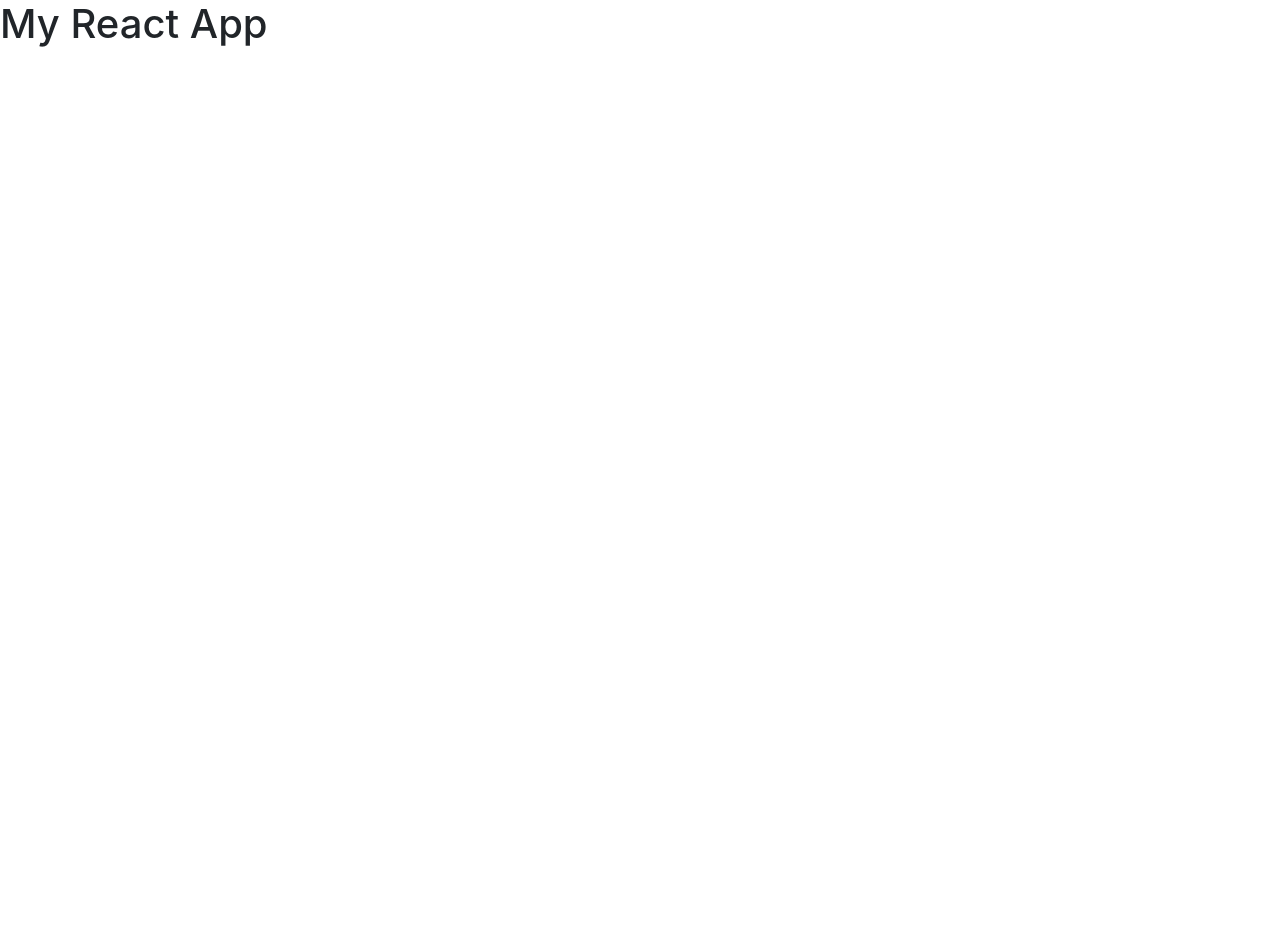
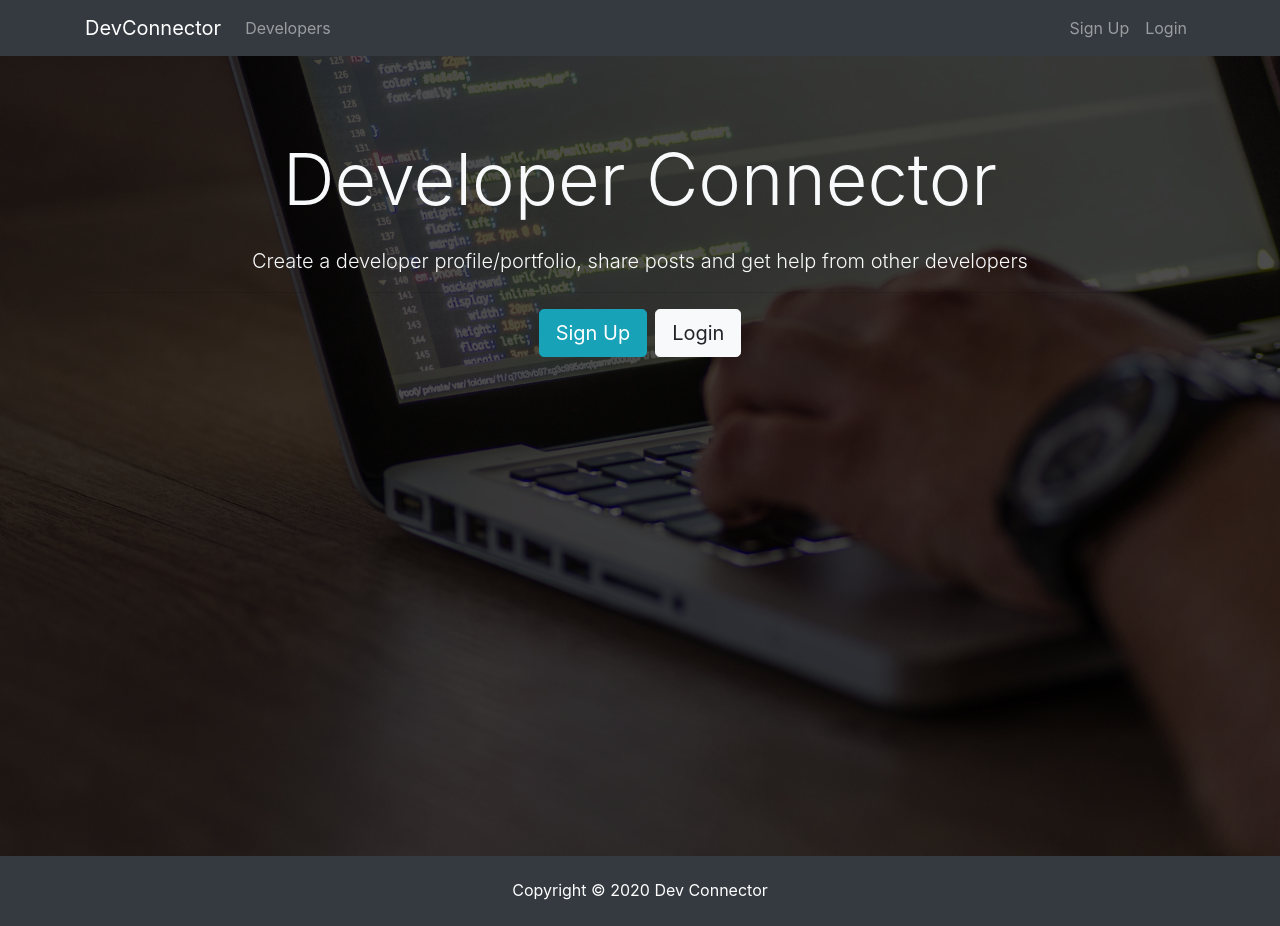
Before and after one commit to MaliJetal/MERN-APP, a React (Create React App) app in the folder client/: page / in a window 1280 px wide. Before the commit the page ends 800 px from the top, so only its background shows below. Built offline with nearby package versions, Linux system fonts and the light colour scheme.

Commit message:
Setup Login/Register Routes

```diff
--- a/client/package.json
+++ b/client/package.json
@@ -8,6 +8,7 @@
     "@testing-library/user-event": "^12.1.10",
     "react": "^17.0.1",
     "react-dom": "^17.0.1",
+    "react-router-dom": "^5.2.0",
     "react-scripts": "4.0.0",
     "web-vitals": "^0.2.4"
   },
@@ -17,7 +18,7 @@
     "test": "react-scripts test",
     "eject": "react-scripts eject"
   },
-  "proxy" : "http://localhost:3000",
+  "proxy": "http://localhost:3000",
   "eslintConfig": {
     "extends": [
       "react-app",
--- a/client/src/App.js
+++ b/client/src/App.js
@@ -1,12 +1,27 @@
+import React, {Component} from 'react';
+import {BrowserRouter as Router, Route} from 'react-router-dom';
+
 import './App.css';
+
+import Navbar from './components/layout/Navbar';
+import Footer from './components/layout/Footer';
+import Landing from './components/layout/Landing';
+import Login from './components/auth/Login';
+import Register from './components/auth/Register';
 
 function App() {
   return (
-    <div className="App">
-      <header className="App-header">
-       <h1>My React App</h1>
-      </header>
-    </div>
+    <Router>
+      <div className="App">
+        <Navbar />
+        <Route exact path = '/' component={Landing} />
+        <div className="container">
+          <Route exact path = '/Login' component = {Login} />
+          <Route exact path = '/Register' component = {Register} />
+        </div>
+        <Footer />
+      </div>
+    </Router>
   );
 }
 
--- /dev/null
+++ b/client/src/components/auth/Login.js
@@ -0,0 +1,12 @@
+import React, { Component } from 'react';
+
+class Login extends Component {
+  render() {
+    return (
+      <div>
+        <h1>Login</h1>
+      </div>
+    )
+  }
+}
+export default Login;
--- /dev/null
+++ b/client/src/components/auth/Register.js
@@ -0,0 +1,12 @@
+import React, { Component } from 'react'
+
+class Register extends Component {
+  render() {
+    return (
+      <div>
+        <h1>Register</h1>
+      </div>
+    )
+  }
+}
+export default Register;
--- /dev/null
+++ b/client/src/components/layout/Footer.js
@@ -0,0 +1,9 @@
+import React from 'react'
+
+export default function Footer() {
+  return (
+    <footer className="bg-dark text-white mt-5 p-4 text-center">
+      Copyright &copy; {new Date().getFullYear()} Dev Connector
+    </footer>
+  )
+}
--- /dev/null
+++ b/client/src/components/layout/Landing.js
@@ -0,0 +1,26 @@
+import React, { Component } from 'react';
+import {Link} from 'react-router-dom';
+
+class Landing extends Component {
+  render() {
+    return (
+      <div className="landing">
+        <div className="dark-overlay landing-inner text-light">
+          <div className="container">
+            <div className="row">
+              <div className="col-md-12 text-center">
+                <h1 className="display-3 mb-4">Developer Connector </h1>
+                <p className="lead"> Create a developer profile/portfolio, share posts and get help from other developers</p>
+                <hr />
+                <Link to="/register" className="btn btn-lg btn-info mr-2">Sign Up</Link>
+                <Link to="/login" className="btn btn-lg btn-light">Login</Link>
+              </div>
+            </div>
+          </div>
+        </div>
+      </div>
+    )
+  }
+}
+
+export default Landing;
--- /dev/null
+++ b/client/src/components/layout/Navbar.js
@@ -0,0 +1,38 @@
+import React, { Component } from 'react';
+import {Link} from 'react-router-dom';
+
+class Navbar extends Component {
+  render() {
+    return (
+      <nav className="navbar navbar-expand-sm navbar-dark bg-dark mb-4">
+        <div className="container">
+          <Link className="navbar-brand" to="/">DevConnector</Link>
+          <button className="navbar-toggler" type="button" data-toggle="collapse" data-target="#mobile-nav">
+            <span className="navbar-toggler-icon"></span>
+          </button>
+
+          <div className="collapse navbar-collapse" id="mobile-nav">
+            <ul className="navbar-nav mr-auto">
+              <li className="nav-item">
+                <a className="nav-link" href="profiles.html"> Developers
+            </a>
+              </li>
+            </ul>
+
+            <ul className="navbar-nav ml-auto">
+              <li className="nav-item">
+                <Link className="nav-link" to="/register">Sign Up</Link>
+              </li>
+              <li className="nav-item">
+                <Link className="nav-link" to="/login">Login</Link>
+              </li>
+            </ul>
+          </div>
+        </div>
+      </nav>
+
+    )
+  }
+}
+
+export default Navbar;
```
Also changed, not shown: 1 other file (tests, documents, lock files or other folders).
